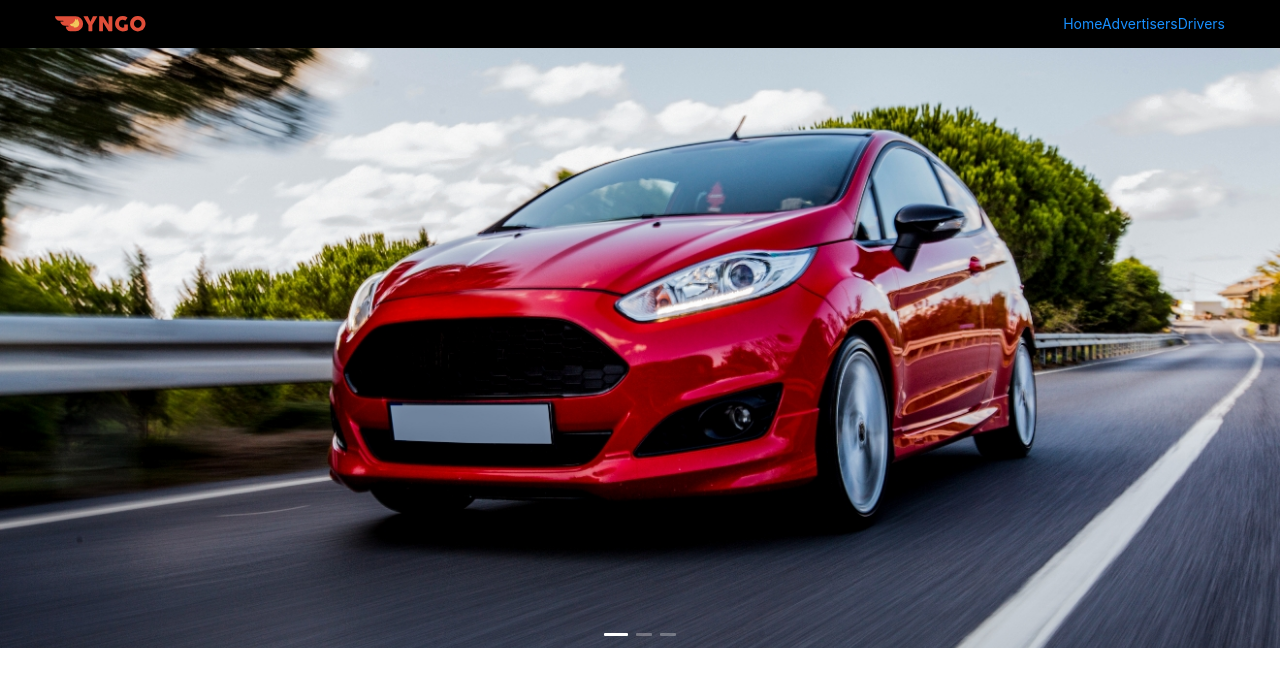
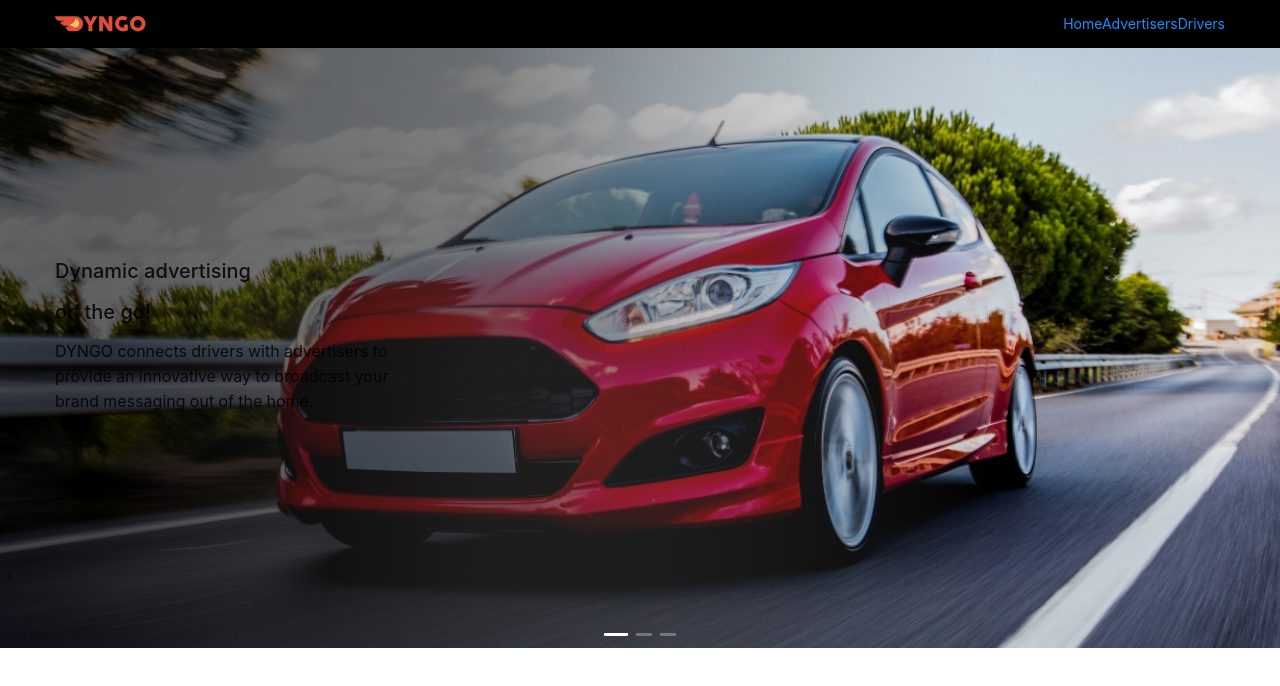
Before and after one commit to fmetitiere/React-Login-Challenge, a React (Create React App) app: page / in a window 1280 px wide. Shown: the top 686 px of the page. Built offline with nearby package versions, Linux system fonts and the light colour scheme.

Commit message:
Se grega texto banner

```diff
--- a/src/_components/Banner.jsx
+++ b/src/_components/Banner.jsx
@@ -1,14 +1,12 @@
 import React from "react";
 import { Carousel } from "antd";
-
 import styled from "styled-components";
 
-
+import { H2, P } from "../_components/_styles";
 
 function changeBackground({ imgPath }) {
   return imgPath ? `background:url(${imgPath});` : "";
 }
-
 
 export const Item = styled.div`
   height: 600px;
@@ -19,16 +17,39 @@ export const Item = styled.div`
   ${changeBackground}
 `;
 
-function BannerItem({imgPath}){
-  return(
-    <Item imgPath={imgPath}/>
-  )
+export const Wrapper = styled.div`
+  position: absolute;
+  width: 100%;
+  top: 16rem;
+  p{
+    width:30%;
+  }
+`;
+
+export const Info = styled.div`
+  width: 1170px;
+  margin: 0 auto;
+`;
+
+function BannerItem({ imgPath }) {
+  return <Item imgPath={imgPath} />;
 }
 
-export default function Banner({bannerData}) {
+export default function Banner({ bannerData, title1, title2, text }) {
   return (
-    <Carousel>
-      {bannerData.map(element => <BannerItem imgPath={element.image}/>)}
-    </Carousel>
+    <>
+      <Carousel>
+        {bannerData.map((element) => (
+          <BannerItem imgPath={element.image} />
+        ))}
+      </Carousel>
+      <Wrapper>
+        <Info>
+          <H2>{title1}</H2>
+          <H2>{title2}</H2>
+          <P>{text}</P>
+        </Info>
+      </Wrapper>
+    </>
   );
 }
--- a/src/_components/_layout/WebLayout/index.jsx
+++ b/src/_components/_layout/WebLayout/index.jsx
@@ -1,6 +1,6 @@
 import React from "react";
 
-import { WebMenuData } from "../../../_messages";
+import { HomeMenuData } from "../../../_messages";
 import { Navbar, NavbarContainer, Content } from "./styles";
 import Icon from '../../Icon';
 
@@ -12,8 +12,8 @@ export default function WebLayout({ children }) {
           <Icon name="logo"/>
           <div>
             <a href="google.com">Home</a>
-            <a href="google.com">{WebMenuData.menuItem1}</a>
-            <a href="google.com">{WebMenuData.menuItem2}</a>
+            <a href="google.com">{HomeMenuData.menuItem1}</a>
+            <a href="google.com">{HomeMenuData.menuItem2}</a>
           </div>
         </NavbarContainer>
       </Navbar>
--- a/src/_components/_styles/index.jsx
+++ b/src/_components/_styles/index.jsx
@@ -4,3 +4,16 @@ import styled from 'styled-components';
 export const Menu = styled.div`
 
 `;
+
+
+export const H1 = styled.h1`
+    font-size: 1.5rem;
+`;
+
+export const H2 = styled.h2`
+    font-size: 1.25rem;
+`;
+
+export const P = styled.p`
+    font-size: 1rem;
+`;
--- a/src/_messages/index.jsx
+++ b/src/_messages/index.jsx
@@ -1,8 +1,12 @@
 import Car1 from "../_images/car1.jpg";
 
-export const WebMenuData = {
+export const HomeMenuData = {
   menuItem1: "Advertisers",
   menuItem2: "Drivers",
+  bannerTitle1: "Dynamic advertising",
+  bannerTitle2: "on the go!",
+  bannerText:
+    "DYNGO connects drivers with advertisers to provide an innovative way to broadcast your brand messaging out of the home.",
 };
 
 export const BannerHome = [
--- a/src/_pages/Home.jsx
+++ b/src/_pages/Home.jsx
@@ -1,11 +1,16 @@
 import React from "react";
 
-import Banner from '../_components/Banner';
-import { BannerHome } from "../_messages";
+import Banner from "../_components/Banner";
+import { BannerHome, HomeMenuData } from "../_messages";
 
 
 export default function Home() {
   return (
-    <Banner bannerData={BannerHome}/>
+    <Banner
+      bannerData={BannerHome}
+      title1={HomeMenuData.bannerTitle1}
+      title2={HomeMenuData.bannerTitle2}
+      text={HomeMenuData.bannerText}
+    />
   );
 }
```
Also changed, not shown: src/_images/car1.jpg, 1 other file (tests, documents, lock files or other folders).
